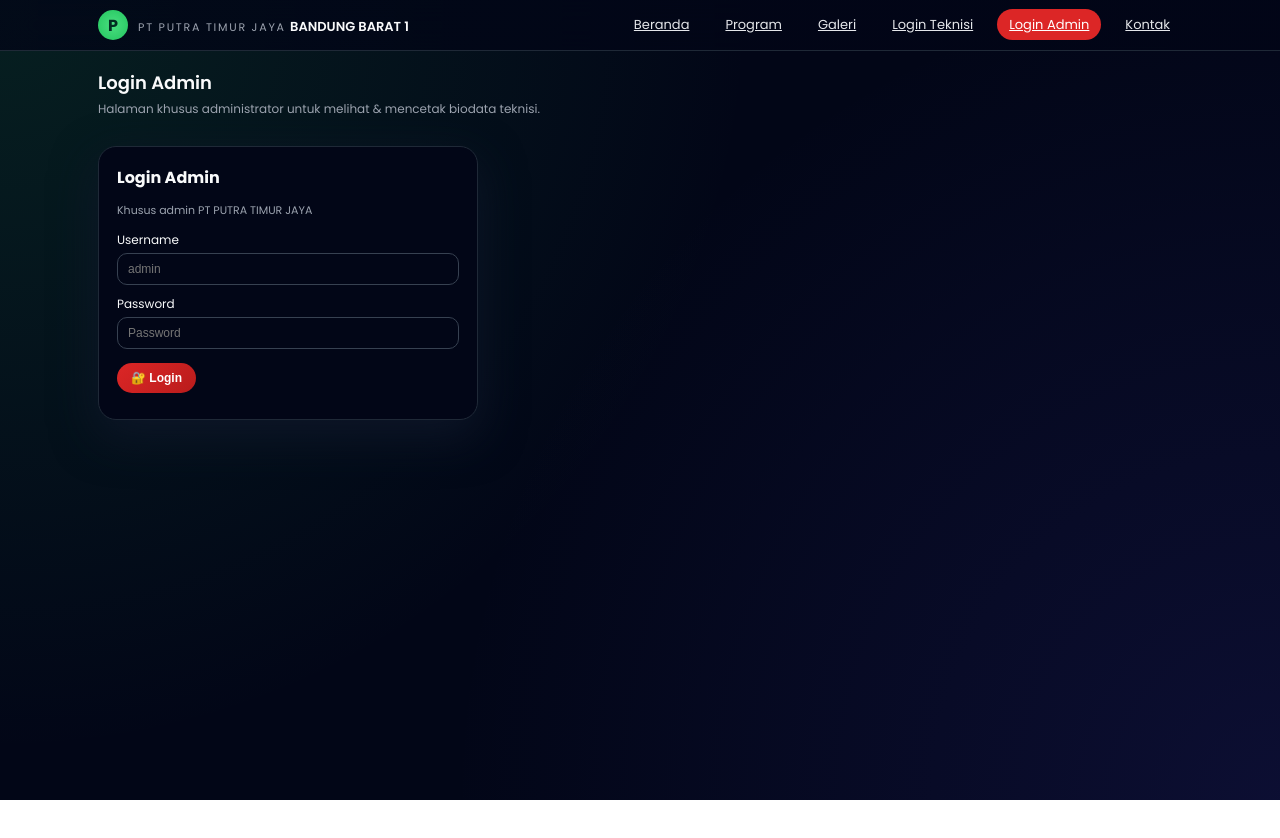
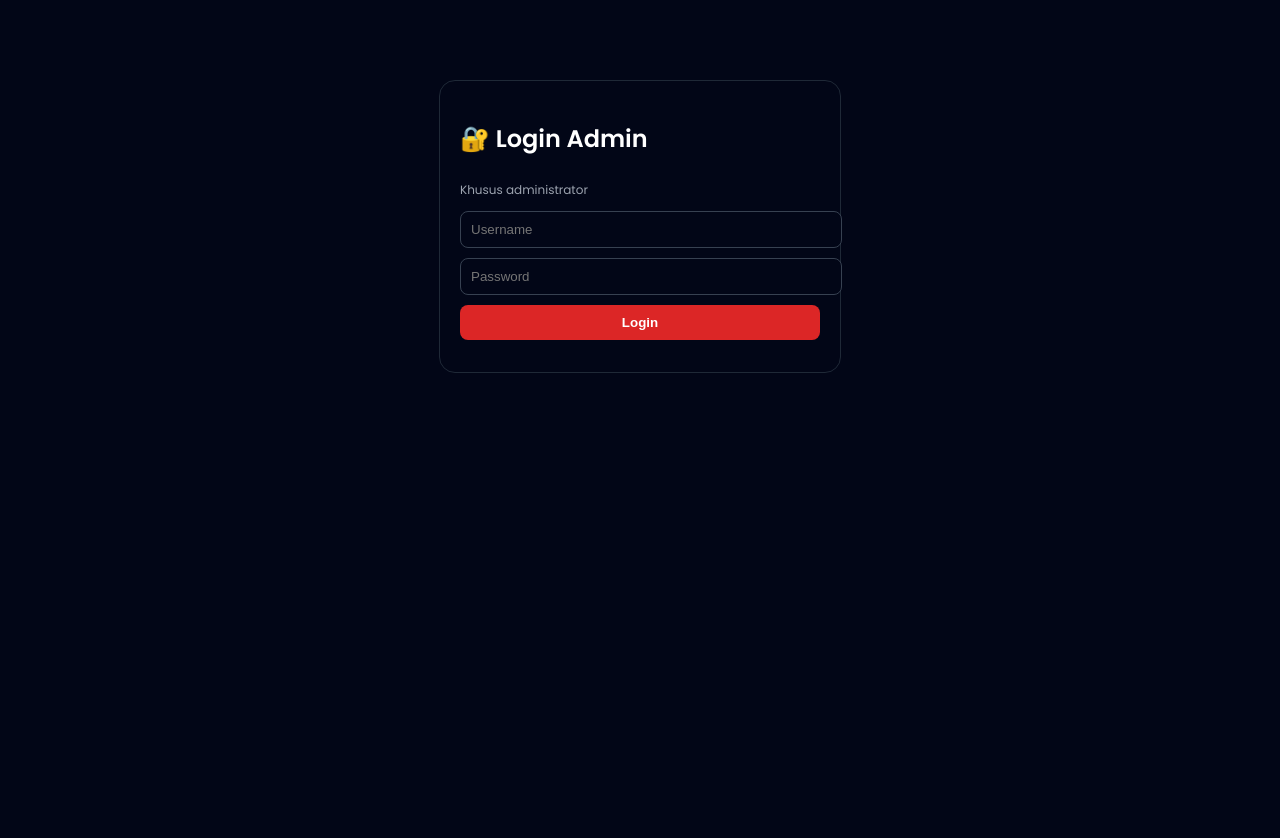
Before and after one commit to putijabdb1-create/putijabandung, a plain HTML site: page admin.html in a window 1280 px wide. Before the commit the page ends 800 px from the top, so only its background shows below. Drawn offline with Linux system fonts and the light colour scheme.

Commit message:
Update admin.html

```diff
--- a/admin.html
+++ b/admin.html
@@ -1,231 +1,67 @@
 <!DOCTYPE html>
 <html lang="id">
 <head>
-<meta charset="UTF-8" />
-<title>Login Admin – PT PUTRA TIMUR JAYA BDB1</title>
-<meta name="viewport" content="width=device-width, initial-scale=1.0" />
-
-<link href="https://fonts.googleapis.com/css2?family=Poppins:wght@300;400;500;600;700&display=swap" rel="stylesheet" />
-
+<meta charset="UTF-8">
+<title>Login Admin – PT PUTRA TIMUR JAYA</title>
+<meta name="viewport" content="width=device-width, initial-scale=1">
+<link href="https://fonts.googleapis.com/css2?family=Poppins:wght@400;600&display=swap" rel="stylesheet">
 <style>
-* { box-sizing: border-box; margin:0; padding:0; }
-
-body {
-  font-family: "Poppins", sans-serif;
-  background:
-    radial-gradient(circle at top left, #22c55e22, transparent 50%),
-    radial-gradient(circle at bottom right, #4f46e522, transparent 55%),
-    linear-gradient(135deg, #020617, #020617 40%, #020617);
-  color:#f9fafb;
-  min-height:100vh;
+body{
+  font-family:Poppins,sans-serif;
+  background:linear-gradient(135deg,#020617,#020617);
+  color:#fff; min-height:100vh;
 }
-
-/* ===== NAVBAR (SAMA) ===== */
-.navbar {
-  position:sticky;
-  top:0;
-  z-index:50;
-  backdrop-filter:blur(20px);
-  background:linear-gradient(to right,#020617cc,#020617dd);
-  border-bottom:1px solid #1f2937;
+.card{
+  max-width:360px;
+  margin:80px auto;
+  padding:20px;
+  border-radius:16px;
+  background:#020617;
+  border:1px solid #1f2937;
 }
-
-.nav-inner {
-  max-width:1120px;
-  margin:0 auto;
-  padding:10px 18px;
-  display:flex;
-  justify-content:space-between;
-  align-items:center;
-}
-
-.nav-brand {
-  display:flex;
-  align-items:center;
-  gap:10px;
-}
-
-.nav-brand-logo {
-  width:30px;
-  height:30px;
-  border-radius:999px;
-  background:radial-gradient(circle,#4ade80,#22c55e);
-  display:flex;
-  align-items:center;
-  justify-content:center;
-  color:#022c22;
-  font-weight:700;
-}
-
-.nav-brand-title span:first-child {
-  font-size:11px;
-  letter-spacing:.16em;
-  color:#9ca3af;
-}
-.nav-brand-title span:last-child {
-  font-size:13px;
-  font-weight:600;
-}
-
-.nav-links {
-  list-style:none;
-  display:flex;
-  gap:12px;
-  font-size:13px;
-}
-
-.nav-links a {
-  padding:6px 12px;
-  border-radius:999px;
-  color:#e5e7eb;
-}
-
-.nav-links a.admin {
-  background:#dc2626;
+input,button{
+  width:100%; padding:10px;
+  margin-top:10px;
+  border-radius:8px;
+  border:1px solid #374151;
+  background:#020617;
   color:#fff;
 }
-
-/* ===== PAGE ===== */
-.page {
-  max-width:1120px;
-  margin:0 auto;
-  padding:18px;
-}
-
-/* ===== LOGIN CARD (SAMA) ===== */
-.login-card {
-  margin-top:28px;
-  max-width:380px;
-  background:#020617;
-  border:1px solid #1f2937;
-  border-radius:18px;
-  padding:18px;
-  box-shadow:0 16px 45px rgba(15,23,42,.85);
-}
-
-.login-card h2 {
-  font-size:16px;
-  margin-bottom:6px;
-}
-
-.login-card small {
-  font-size:11px;
-  color:#9ca3af;
-}
-
-label {
-  font-size:12px;
-  display:block;
-  margin-top:10px;
-}
-
-input {
-  width:100%;
-  padding:8px 10px;
-  margin-top:4px;
-  border-radius:10px;
-  border:1px solid #374151;
-  background:#020617;
-  color:#f9fafb;
-  font-size:12px;
-}
-
-.btn-group {
-  display:flex;
-  gap:8px;
-  margin-top:14px;
-}
-
-.btn {
-  padding:8px 14px;
-  border-radius:999px;
+button{
+  background:#dc2626;
   border:none;
-  font-size:12px;
   font-weight:600;
   cursor:pointer;
 }
-
-.btn-primary {
-  background:linear-gradient(135deg,#dc2626,#b91c1c);
-  color:#fff;
-}
-
-.status-text {
-  margin-top:8px;
-  font-size:11px;
-}
+small{font-size:12px;color:#9ca3af;}
 </style>
 </head>
-
 <body>
 
-<!-- NAVBAR -->
-<header class="navbar">
-  <div class="nav-inner">
-    <div class="nav-brand">
-      <div class="nav-brand-logo">P</div>
-      <div class="nav-brand-title">
-        <span>PT PUTRA TIMUR JAYA</span>
-        <span>BANDUNG BARAT 1</span>
-      </div>
-    </div>
-    <ul class="nav-links">
-      <li><a href="index.html">Beranda</a></li>
-      <li><a href="program.html">Program</a></li>
-      <li><a href="galeri.html">Galeri</a></li>
-      <li><a href="teknisi.html">Login Teknisi</a></li>
-      <li><a href="admin.html" class="admin">Login Admin</a></li>
-      <li><a href="kontak.html">Kontak</a></li>
-    </ul>
-  </div>
-</header>
+<div class="card">
+  <h2>🔐 Login Admin</h2>
+  <small>Khusus administrator</small>
 
-<main class="page">
-  <h1 style="font-size:18px;font-weight:600;">Login Admin</h1>
-  <p style="font-size:12px;color:#9ca3af;margin-top:4px;">
-    Halaman khusus administrator untuk melihat & mencetak biodata teknisi.
-  </p>
+  <input id="adminUser" placeholder="Username">
+  <input id="adminPass" type="password" placeholder="Password">
 
-  <div class="login-card">
-    <h2>Login Admin</h2>
-    <small>Khusus admin PT PUTRA TIMUR JAYA</small>
-
-    <label>Username</label>
-    <input id="adminUser" placeholder="admin">
-
-    <label>Password</label>
-    <input id="adminPass" type="password" placeholder="Password">
-
-    <div class="btn-group">
-      <button class="btn btn-primary" onclick="loginAdmin()">🔐 Login</button>
-    </div>
-
-    <p id="status" class="status-text"></p>
-  </div>
-</main>
+  <button onclick="loginAdmin()">Login</button>
+  <p id="status" style="font-size:12px;"></p>
+</div>
 
 <script>
 const ADMIN_USER = "admin";
-const ADMIN_PASS = "Putija@2025";
+const ADMIN_PASS = "admin123"; // 🔴 GANTI SENDIRI
 
-function loginAdmin() {
-  const s = document.getElementById("status");
-
-  if (
-    adminUser.value !== ADMIN_USER ||
-    adminPass.value !== ADMIN_PASS
-  ) {
-    s.textContent = "Login admin gagal.";
-    s.style.color = "#fca5a5";
-    return;
+function loginAdmin(){
+  const u = adminUser.value.trim();
+  const p = adminPass.value.trim();
+  if(u===ADMIN_USER && p===ADMIN_PASS){
+    window.location.href = "admin-dashboard.html";
+  }else{
+    status.textContent="Login admin gagal";
+    status.style.color="#fca5a5";
   }
-
-  s.textContent = "Login berhasil. Mengalihkan...";
-  s.style.color = "#bbf7d0";
-
-  setTimeout(() => {
-    window.location.href = "admin-dashboard.html";
-  }, 600);
 }
 </script>
 
```
